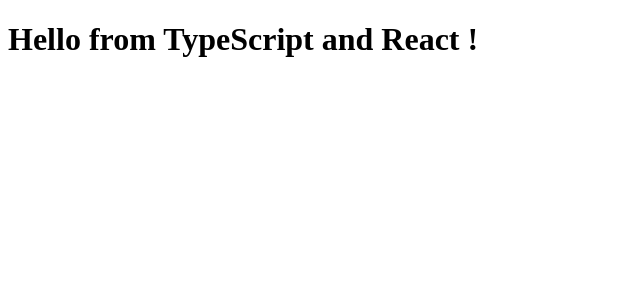
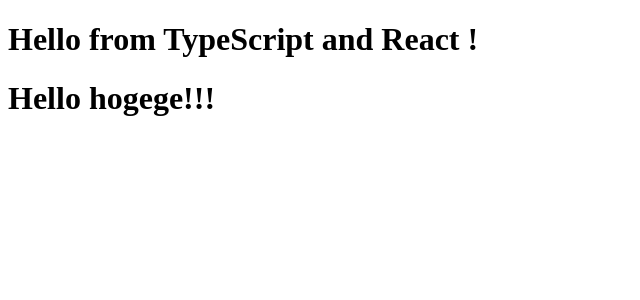
Before and after one commit to YoshinoriN/react-typescript-study, a React app: page / in a window 1280 px wide. Shown: the top 300 px of the page, without its empty margins (0-640 px from the left). Built offline with nearby package versions, Linux system fonts and the light colour scheme.

Commit message:
Add Hoge.tsx

```diff
--- a/index.html
+++ b/index.html
@@ -5,6 +5,7 @@
   </head>
   <body>
     <div id="example"></div>
+    <div id="hoge"></div>
     <script src="./dist/bundle.js"></script>
   </body>
 </html>
--- /dev/null
+++ b/src/components/Hoge.tsx
@@ -0,0 +1,5 @@
+import * as React from "react";
+
+export interface Hoge {}
+
+export const Hoge = (props: Hoge) => <h1> Hello hogege!!! </h1>
--- a/src/index.tsx
+++ b/src/index.tsx
@@ -2,8 +2,14 @@
 import * as ReactDOM from "react-dom";
 
 import { Hello } from "./components/Hello";
+import { Hoge } from "./components/Hoge";
 
 ReactDOM.render(
   <Hello compiler="TypeScript" framework="React" />,
   document.getElementById("example")
 );
+
+ReactDOM.render(
+  <Hoge />,
+  document.getElementById("hoge")
+);
```
